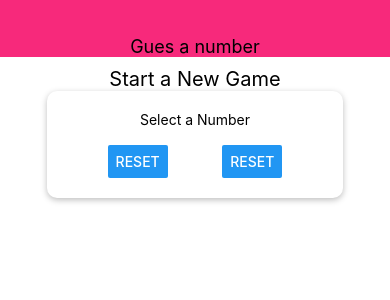
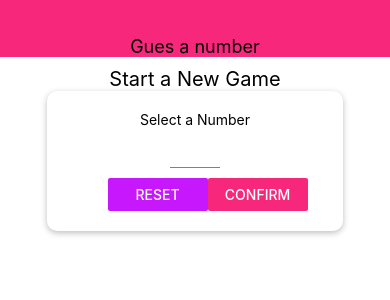
Before and after one commit to codedao360/rn_module4, a React Native app: screen / in a window 390 px wide. Shown: the top 300 px of the page. Built offline with nearby package versions, Linux system fonts and the light colour scheme.

Commit message:
Mix some styles

```diff
--- a/components/Header.js
+++ b/components/Header.js
@@ -1,31 +1,28 @@
-import React from 'react'
-import {View, Text, StyleSheet} from 'react-native'
+import React from "react";
+import { View, Text, StyleSheet } from "react-native";
+import Colors from "../constants/colors";
 
-const Header = props => {
+const Header = (props) => {
   return (
     <View style={styles.header}>
-            <Text style={styles.headerTitle}>
-                {props.title}
-            </Text>
+      <Text style={styles.headerTitle}>{props.title}</Text>
     </View>
   );
-}
+};
 
 const styles = StyleSheet.create({
   header: {
-        width: '100%',
-        height: '90',
+    width: "100%",
+    height: "90",
     paddingTop: 36,
-        backgroundColor: '#f7297b',
-        alignItems: 'center',
+    backgroundColor: Colors.primary,
+    alignItems: "center",
   },
 
   headerTitle: {
-        color: 'black',
-        fontSize: 18
+    color: "black",
+    fontSize: 18,
   },
-
-
 });
 
-export default Header
+export default Header;
--- /dev/null
+++ b/components/Input.js
@@ -0,0 +1,17 @@
+import React from "react";
+import { Text, StyleSheet, TextInput } from "react-native";
+
+const Input = (props) => {
+  return <TextInput {...props} style={{ ...styles.input, ...props.style }} />;
+};
+
+const styles = StyleSheet.create({
+  input: {
+    height: 30,
+    borderBottomColor: "grey",
+    borderBottomWidth: 1,
+    marginVertical: 10,
+  },
+});
+
+export default Input;
--- /dev/null
+++ b/constants/colors.js
@@ -0,0 +1,4 @@
+export default {
+  primary: "#f7287b",
+  accent: "#c717fc",
+};
--- a/screens/StartGameScreen.js
+++ b/screens/StartGameScreen.js
@@ -1,6 +1,8 @@
 import React from "react";
-import { View, Text, StyleSheet, TextInput, Button } from "react-native";
+import { View, Text, StyleSheet, Button } from "react-native";
 import Card from "../components/Card";
+import Colors from "../constants/colors";
+import Input from "../components/Input";
 
 const StartGameScreen = (props) => {
   return (
@@ -9,10 +11,25 @@
       <Card style={styles.inputContainer}>
         <View style={styles.inputContainer}>
           <Text>Select a Number</Text>
-          <TextInput />
+          <Input
+            style={styles.input}
+            blurOnSubmit
+            autoCapitalize="none"
+            autoCorrect={false}
+            keyboardType="number-pad"
+            maxLength={2}
+          />
           <View style={styles.buttonContainer}>
-            <Button title="Reset" onPress={() => {}} />
-            <Button title="Reset" onPress={() => {}} />
+            <View style={styles.buttonStyle}>
+              <Button title="Reset" onPress={() => {}} color={Colors.accent} />
+            </View>
+            <View style={styles.buttonStyle}>
+              <Button
+                title="Confirm"
+                onPress={() => {}}
+                color={Colors.primary}
+              />
+            </View>
           </View>
         </View>
       </Card>
@@ -41,6 +58,13 @@
     justifyContent: "space-between",
     paddingHorizontal: 15,
   },
+  buttonStyle: {
+    width: 100,
+  },
+  input: {
+    width: 50,
+    textAlign: "center",
+  },
 });
 
 export default StartGameScreen;
```
Lines whose indentation alone changed are shown as unchanged.
